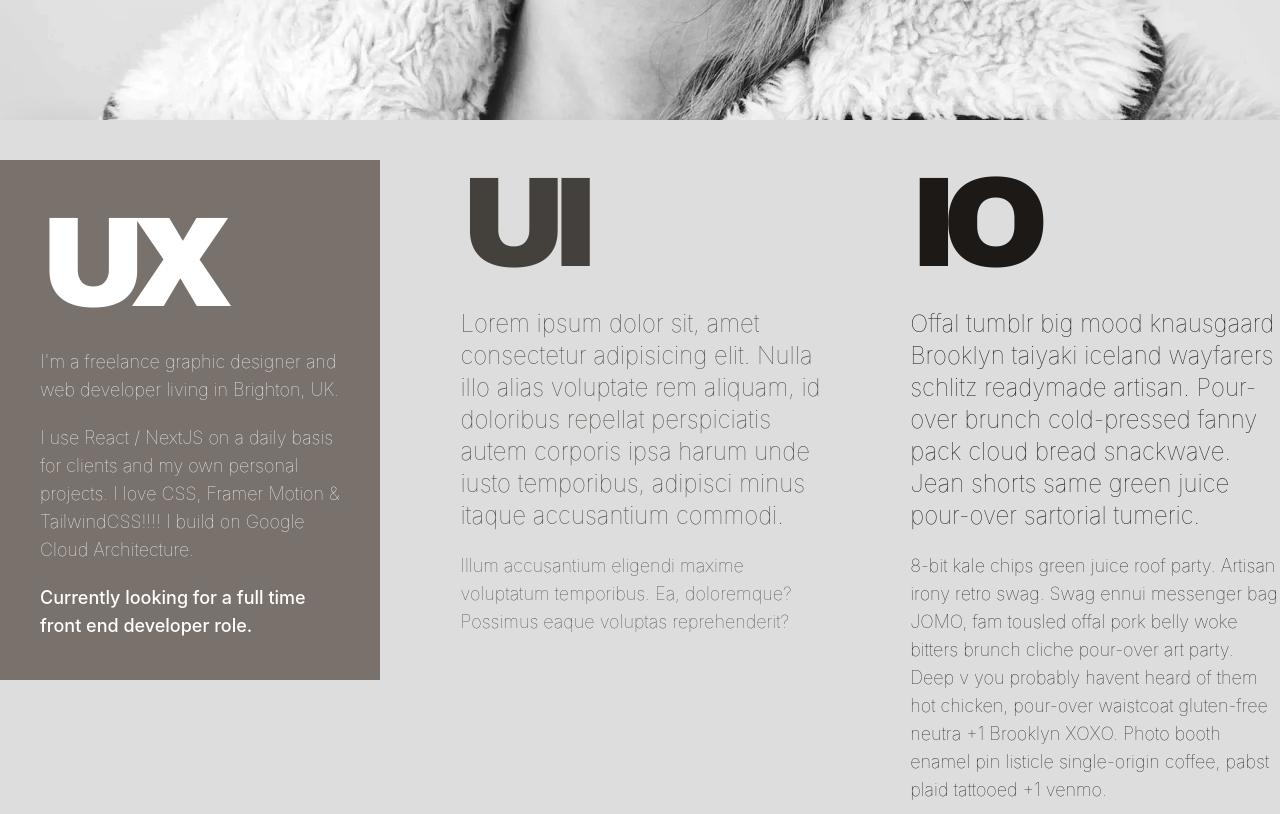
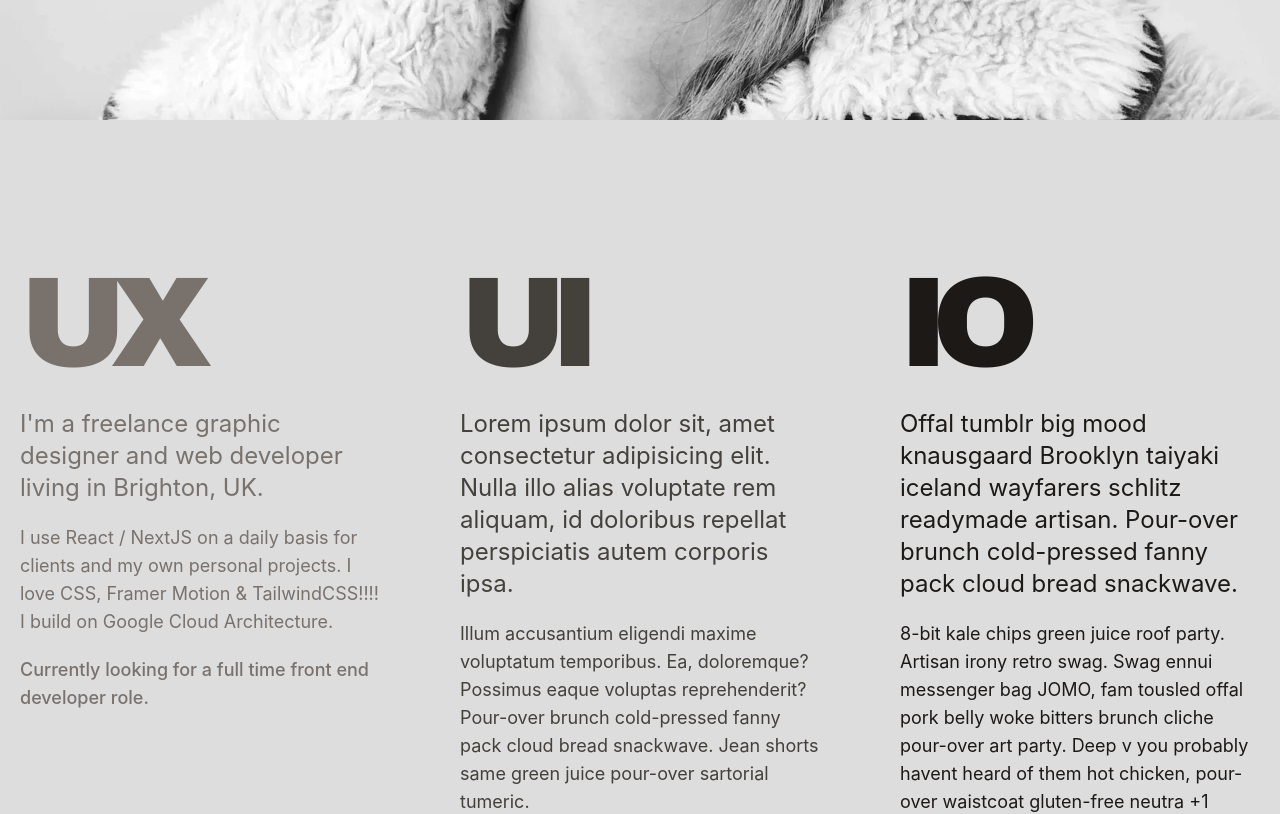
Before and after one commit to carlwicker/carlwicker-nextjs12, a Next.js app: page / in a window 1280 px wide. Shown: the part 680-1494 px from the top of the page. Built offline with nearby package versions, Linux system fonts and the light colour scheme.

Commit message:
improved reponsive columns

```diff
--- a/components/ContactForm/ContactForm.tsx
+++ b/components/ContactForm/ContactForm.tsx
@@ -32,8 +32,8 @@ export default function ContactForm() {
         backgroundColor: "rgb(168 162 158)",
       }}
     >
-      <div className="container flex mx-auto py-20 gap-20 xl:gap-20">
-        <div className="flex xl:w-1/3"></div>
+      <div className="container flex mx-auto py-20 lg:gap-20 md:gap-20  px-5 text-lg flex-col lg:flex-row gap-0">
+        <div className="xl:w-1/3 xl:flex hidden"></div>
         <div className="flex flex-col xl:w-1/3 lg:w-1/2 mt-5 min-h-fit font-thin gap-10">
           <h2 className="text-3xl">
             Aliquid sapiente fugit ab maxime minus quos. Ipsa cupiditate
@@ -119,7 +119,7 @@ export default function ContactForm() {
               </button>
             </form>
           </div>
-          <p className="text-xs">
+          <p className="text-sm">
             Lorem ipsum dolor sit, amet consectetur adipisicing elit.
             Recusandae, facere. Ullam aut omnis culpa nam earum accusamus odio,
             quidem doloribus eligendi nemo maxime facilis veritatis iure nulla?
--- a/components/Footer/Footer.tsx
+++ b/components/Footer/Footer.tsx
@@ -33,7 +33,7 @@ export default function Footer() {
               <br /> Email:{" "}
               <a
                 href="mailto:carlwicker@gmail.com"
-                className="hover:text-green-500 duration-200 ease-in transition"
+                className="hover:text-green-300 duration-200 ease-in transition"
               >
                 carlwicker@gmail.com
               </a>
@@ -43,7 +43,7 @@ export default function Footer() {
               Web:{" "}
               <a
                 href="http://carlwicker.co.uk"
-                className="hover:text-green-500 duration-200 ease-in transition"
+                className="hover:text-green-300 duration-200 ease-in transition"
               >
                 http://carlwicker.co.uk
               </a>
--- a/components/Section2/Section2.tsx
+++ b/components/Section2/Section2.tsx
@@ -6,28 +6,26 @@ export default function Section2() {
       style={{
         boxShadow: "20px 25px 45px rgba(0, 0, 0, 0.25)",
       }}
-      className="bg-[#ddd] flex flex-col justify-center font-black w-full pb-20"
+      className="bg-[#ddd] flex flex-col justify-center w-full py-20"
     >
-      <div className="container flex self-center xl:gap-10">
-        <div className="flex flex-col lg:flex-row xl:gap-20 w-full justify-center lg:py-0 lg:my-10 text-white font-thin text-lg ">
+      <div className="container flex self-center xl:gap-10 p-5">
+        <div className="flex flex-col lg:flex-row xl:gap-20 w-full justify-center lg:py-0 lg:my-10 text-white text-lg gap-10">
           {/* UX */}
-          <div className="flex gap-5 self-center lg:self-start w-full flex-col p-10 bg-stone-500 lg:w-1/3 hover:bg-blue-500 transition ease-in-out duration-200 lg:hover:scale-110 cursor-pointer">
+          <div className="flex gap-5 self-center lg:self-start flex-col font-lg font-normal text-stone-500 h lg:w-1/3">
             <h2
               style={{
                 fontFamily: "Archivo",
-                fontWeight: 900,
                 letterSpacing: "-15px",
               }}
               className="text-9xl font-black"
             >
               UX
             </h2>
-
-            <p className="leading-1 text-lg">
+            <p className="text-2xl">
               I&apos;m a freelance graphic designer and web developer living in
               Brighton, UK.
             </p>
-            <p className="leading-1 text-lg">
+            <p>
               I use React / NextJS on a daily basis for clients and my own
               personal projects. I love CSS, Framer Motion & TailwindCSS!!!! I
               build on Google Cloud Architecture.
@@ -38,49 +36,47 @@ export default function Section2() {
           </div>
 
           {/* UI */}
-          <div className="flex gap-5 self-center lg:self-start flex-col  text-stone-700 h lg:w-1/3">
+          <div className="flex gap-5 self-center lg:self-start flex-col font-normal text-stone-700 h lg:w-1/3 text-lg">
             <h2
               style={{
                 fontFamily: "Archivo",
-                fontWeight: 900,
                 letterSpacing: "-15px",
               }}
-              className="text-9xl font-black flex"
+              className="text-9xl font-black"
             >
               UI
             </h2>
-            <p className="leading-1 text-3xl lg:text-2xl">
+            <p className="text-2xl">
               Lorem ipsum dolor sit, amet consectetur adipisicing elit. Nulla
               illo alias voluptate rem aliquam, id doloribus repellat
-              perspiciatis autem corporis ipsa harum unde iusto temporibus,
-              adipisci minus itaque accusantium commodi.
+              perspiciatis autem corporis ipsa.
             </p>
-            <p className="leading-1 text-lg">
+            <p>
               Illum accusantium eligendi maxime voluptatum temporibus. Ea,
-              doloremque? Possimus eaque voluptas reprehenderit?
+              doloremque? Possimus eaque voluptas reprehenderit? Pour-over
+              brunch cold-pressed fanny pack cloud bread snackwave. Jean shorts
+              same green juice pour-over sartorial tumeric.
             </p>
           </div>
 
           {/* DEV */}
-          <div className="flex gap-5 justify-center flex-col  text-stone-900 lg:w-1/3">
+          <div className="flex gap-5 justify-center font-normal flex-col text-stone-900 lg:w-1/3">
             <h2
               style={{
                 fontFamily: "Archivo",
-                fontWeight: 900,
                 letterSpacing: "-15px",
               }}
-              className="text-9xl font-black flex"
+              className="text-9xl font-black"
             >
               IO
             </h2>
 
-            <p className="leading-1 text-3xl lg:text-2xl">
+            <p className="text-2xl">
               Offal tumblr big mood knausgaard Brooklyn taiyaki iceland
               wayfarers schlitz readymade artisan. Pour-over brunch cold-pressed
-              fanny pack cloud bread snackwave. Jean shorts same green juice
-              pour-over sartorial tumeric.
+              fanny pack cloud bread snackwave.
             </p>
-            <p className="leading-1 text-lg">
+            <p>
               8-bit kale chips green juice roof party. Artisan irony retro swag.
               Swag ennui messenger bag JOMO, fam tousled offal pork belly woke
               bitters brunch cliche pour-over art party. Deep v you probably
--- a/components/Section3/Section3.tsx
+++ b/components/Section3/Section3.tsx
@@ -3,7 +3,7 @@ export default function Section3() {
     <section className=" bg-[url('/img/pic2.webp')] bg-cover min-h-screen bg-fixed w-full flex justify-center align-middle">
       <div className="container flex">
         <div
-          className="flex xl:w-1/3 py-20 text-stone-700 text-5xl leading-[0.8em] font-bold lg:w-auto px-10 flex-col gap-5 self-center  "
+          className="flex xl:w-1/3 py-20 text-stone-700 text-5xl leading-[0.8em] font-bold lg:w-auto flex-col gap-5 self-center  "
           style={{
             fontFamily: "Archivo",
           }}
--- a/pages/contact/index.tsx
+++ b/pages/contact/index.tsx
@@ -1,6 +1,5 @@
 import Top from "../../components/ContactForm/ContactTop";
 import ContactForm from "../../components/ContactForm/ContactForm";
-import Section3 from "../../components/Section3/Section3";
 import Footer from "../../components/Footer/Footer";
 
 export default function ContactPage() {
--- a/styles/globals.css
+++ b/styles/globals.css
@@ -26,7 +26,6 @@ body::-webkit-scrollbar {
 body {
   -ms-overflow-style: none; /* IE and Edge */
   scrollbar-width: none; /* Firefox */
-  background-color: white;
 }
 
 a {
```
